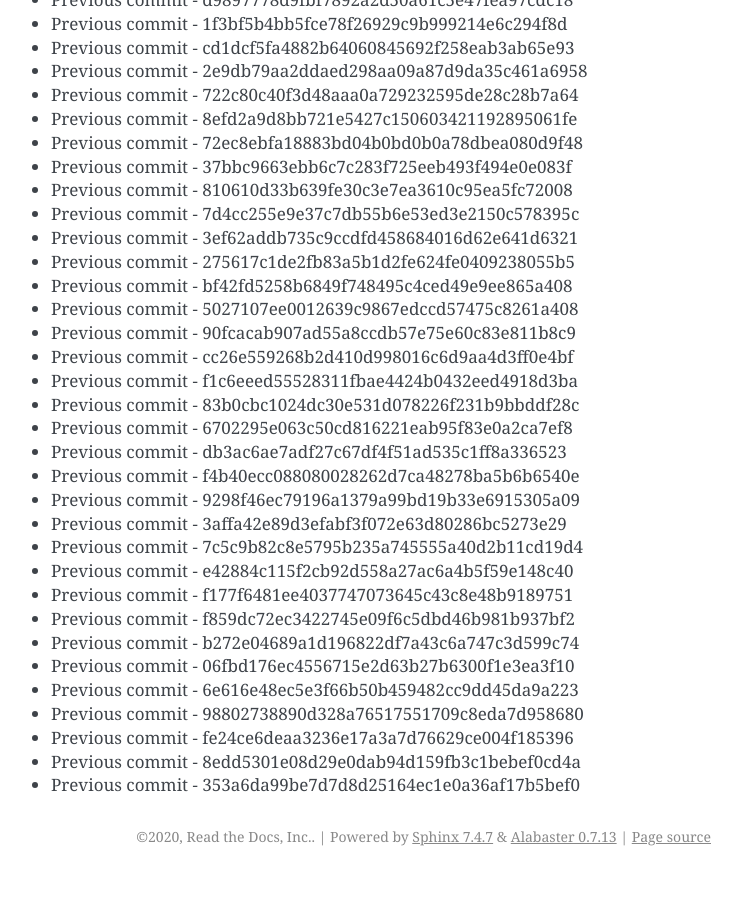
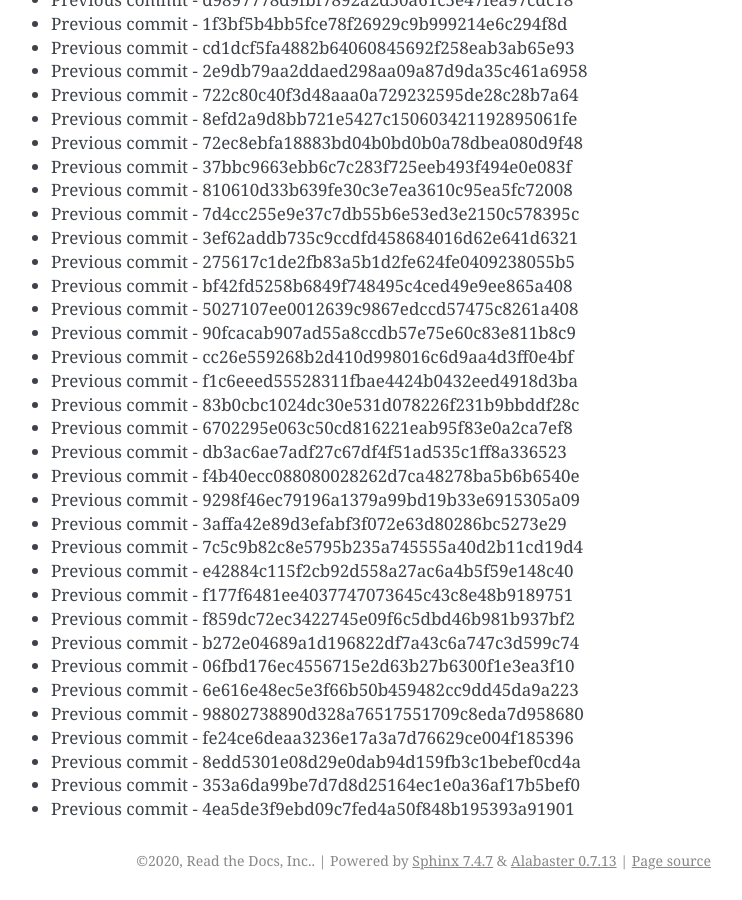
Before and after one commit to readthedocs/rtd-git-stresstest, a Sphinx documentation site: the page built from docs/updates.rst, in a window 1280 px wide and 900 px high, scrolled down 49796 px. Shown: the whole window, without its empty margins (399-1141 px from the left). Built offline with Sphinx 7.4.7, drawn with Linux system fonts in a browser that asks for light colours; before the commit the page ends 50672 px from its top, so only the background shows below that.

Commit message:
Generating commit from previous: 4ea5de3f9ebd09c7fed4a50f848b195393a91901

```diff
--- a/docs/updates.rst
+++ b/docs/updates.rst
@@ -2124,3 +2124,4 @@ It can be tested for any performance characteristics.
 * Previous commit - fe24ce6deaa3236e17a3a7d76629ce004f185396
 * Previous commit - 8edd5301e08d29e0dab94d159fb3c1bebef0cd4a
 * Previous commit - 353a6da99be7d7d8d25164ec1e0a36af17b5bef0
+* Previous commit - 4ea5de3f9ebd09c7fed4a50f848b195393a91901
```
